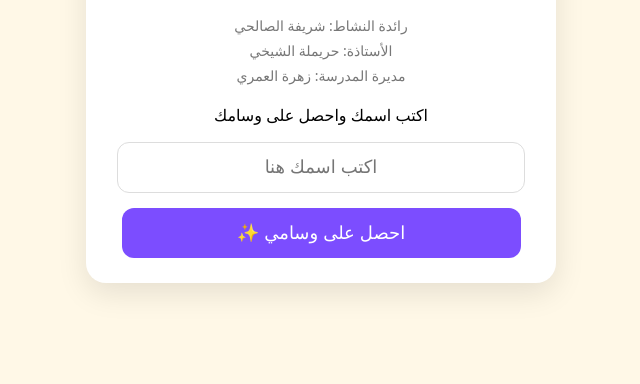
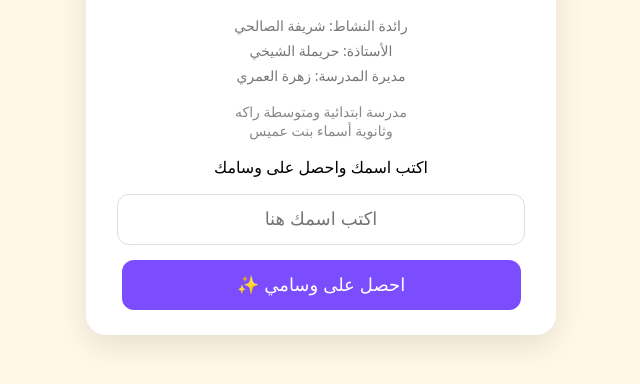
Before and after one commit to tooogee1234-ops/wissam, a plain HTML site: page index.html in a window 1280 px wide. Shown: the part 278-662 px from the top of the page, without its empty margins (319-959 px from the left). Drawn offline with Linux system fonts and the light colour scheme.

Commit message:
Add school details to index.html
Added additional information about the school.

```diff
--- a/index.html
+++ b/index.html
@@ -21,6 +21,11 @@ button{background:#7C4DFF;color:white;border:0;padding:14px 25px;border-radius:1
 <h1>وسام التسامح 🤍</h1>
 <p>تسامح، وارتقي، وخل قلبك أكبر</p>
   <p style="text-align:center; font-size:14px; color:#777; margin-top:8px; line-height:1.8;">رائدة النشاط: شريفة الصالحي<br>الأستاذة: حريملة الشيخي<br>مديرة المدرسة: زهرة العمري</p>
+                                                                                                                                                                              <p style="text-align:center; font-size:14px; color:#888; margin-top:4px;">مدرسة ابتدائية ومتوسطة راكه<br>وثانوية أسماء بنت عميس</p>
+
+
+
+
 <p>اكتب اسمك واحصل على وسامك</p>
 <input id="name" placeholder="اكتب اسمك هنا">
 <br>
```
